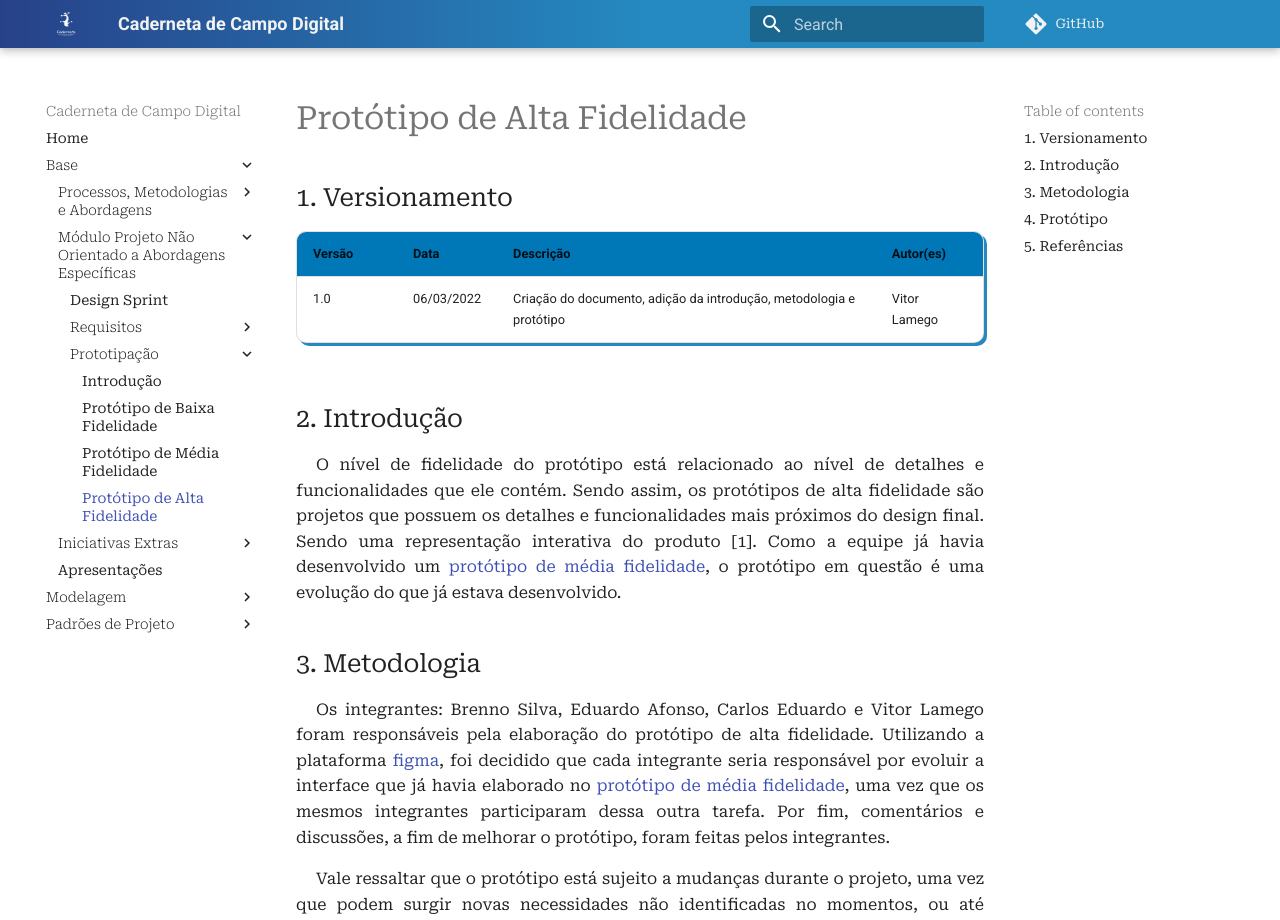
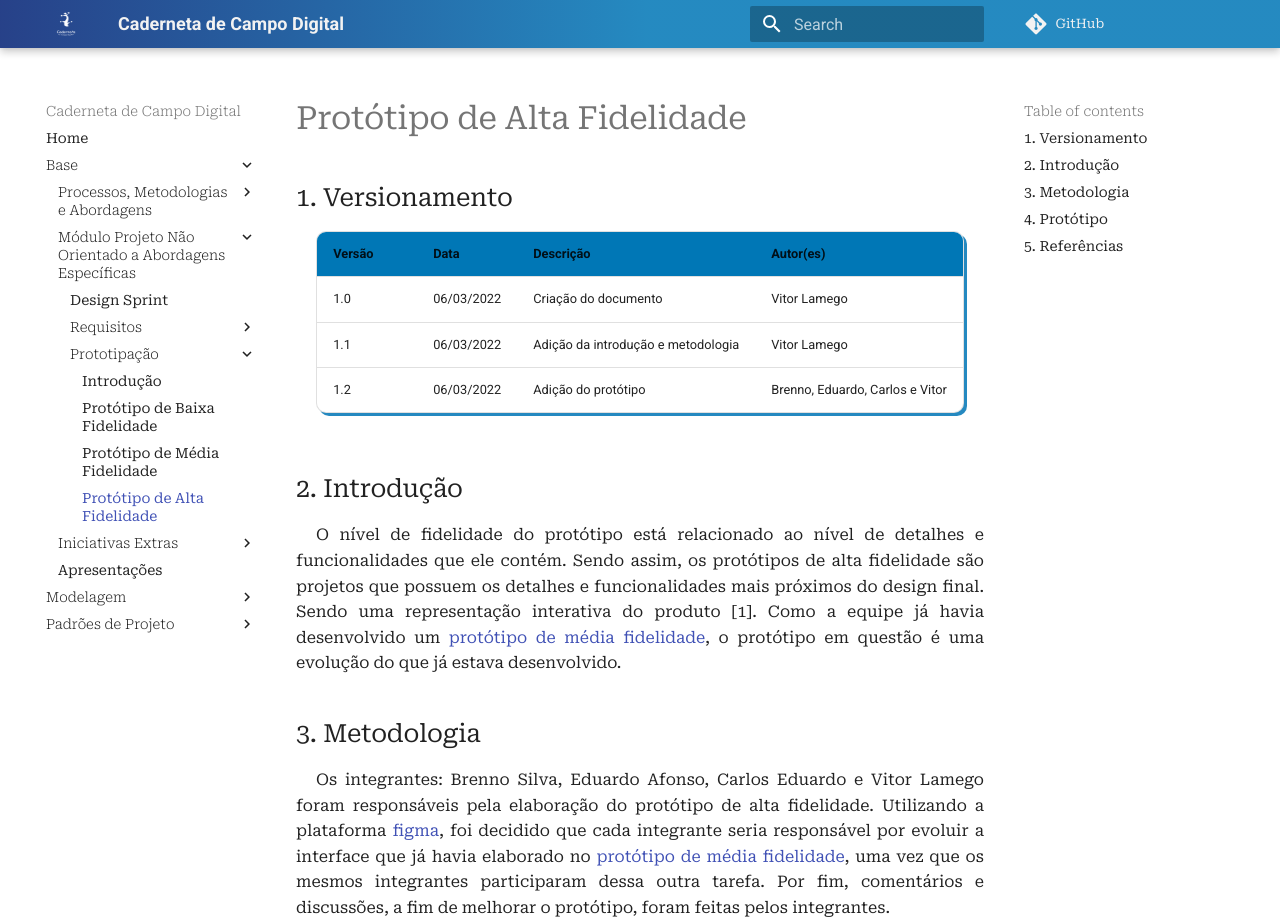
Before and after one commit to UnBArqDsw2021-2/2021.2_G4_CadernetaDeCampoDigital_docs, an MkDocs documentation site: the page built from docs/base/prototipacao/alta_fidelidade.md, in a window 1280 px wide and 1400 px high. Shown: the top 920 px of the window. Built offline with MkDocs 1.6.1 and Material for MkDocs 9.7.7, drawn with Linux system fonts in a browser that asks for light colours; comment, search, counter and statistics services are not loaded; some of the changed text lies outside the part shown.

Commit message:
#67 Realizando correções comentadas

```diff
--- a/docs/base/prototipacao/alta_fidelidade.md
+++ b/docs/base/prototipacao/alta_fidelidade.md
@@ -3,7 +3,9 @@
 ## 1. Versionamento
 Versão|Data|Descrição|Autor(es)
 ------|----|---------|--------
-1.0   | 06/03/2022 | Criação do documento, adição da introdução, metodologia e protótipo | Vitor Lamego
+1.0   | 06/03/2022 | Criação do documento | Vitor Lamego
+1.1   | 06/03/2022 | Adição da introdução e metodologia | Vitor Lamego
+1.2   | 06/03/2022 | Adição do protótipo | Brenno, Eduardo, Carlos e Vitor
 
 ## 2. Introdução
 
@@ -15,11 +17,11 @@ Versão|Data|Descrição|Autor(es)
 <p style="text-align: justify; text-indent: 20px"> Os integrantes: Brenno Silva, Eduardo Afonso, Carlos Eduardo e Vitor Lamego foram responsáveis pela elaboração do protótipo de alta fidelidade. Utilizando a plataforma <a href="https://www.figma.com/" target="_blank">figma</a>, foi decidido que cada integrante seria responsável por evoluir a interface que já havia elaborado no <a href="../media_fidelidade">protótipo de média fidelidade</a>, uma vez que os mesmos integrantes participaram dessa outra tarefa. Por fim, comentários e discussões, a fim de melhorar o protótipo, foram feitas pelos integrantes.
 </p>
 
-<p style="text-align: justify; text-indent: 20px"> Vale ressaltar que o protótipo está sujeito a mudanças durante o projeto, uma vez que podem surgir novas necessidades não identificadas no momentos, ou até mesmo ideias e sugestões de melhorias visuais.
+<p style="text-align: justify; text-indent: 20px"> Vale ressaltar que o protótipo está sujeito a mudanças durante o projeto, uma vez que podem surgir novas necessidades não identificadas no momento, ou até mesmo ideias e sugestões de melhorias visuais.
 </p>
 
 ## 4. Protótipo
-<p style="text-align: justify; text-indent: 20px"> Abaixo segue o protótipo de alta fidelidade, sendo este o projeto que mais se identifica com o design final do projeto.
+<p style="text-align: justify; text-indent: 20px"> Abaixo segue o protótipo de alta fidelidade, sendo este a confecção que mais se identifica com o design final do projeto.
 </p>
 
 <iframe style="border: 1px solid rgba(0, 0, 0, 0.1);" width="800" height="450" src="https://www.figma.com/embed?embed_host=share&url=https%3A%2F%2Fwww.figma.com%2Ffile%2FV3P0ZOeZgp5M4XHBhJ6k6q%2FCaderneta-de-Campo-Digital%3Fnode-id%3D119%253A244" allowfullscreen></iframe>
```
